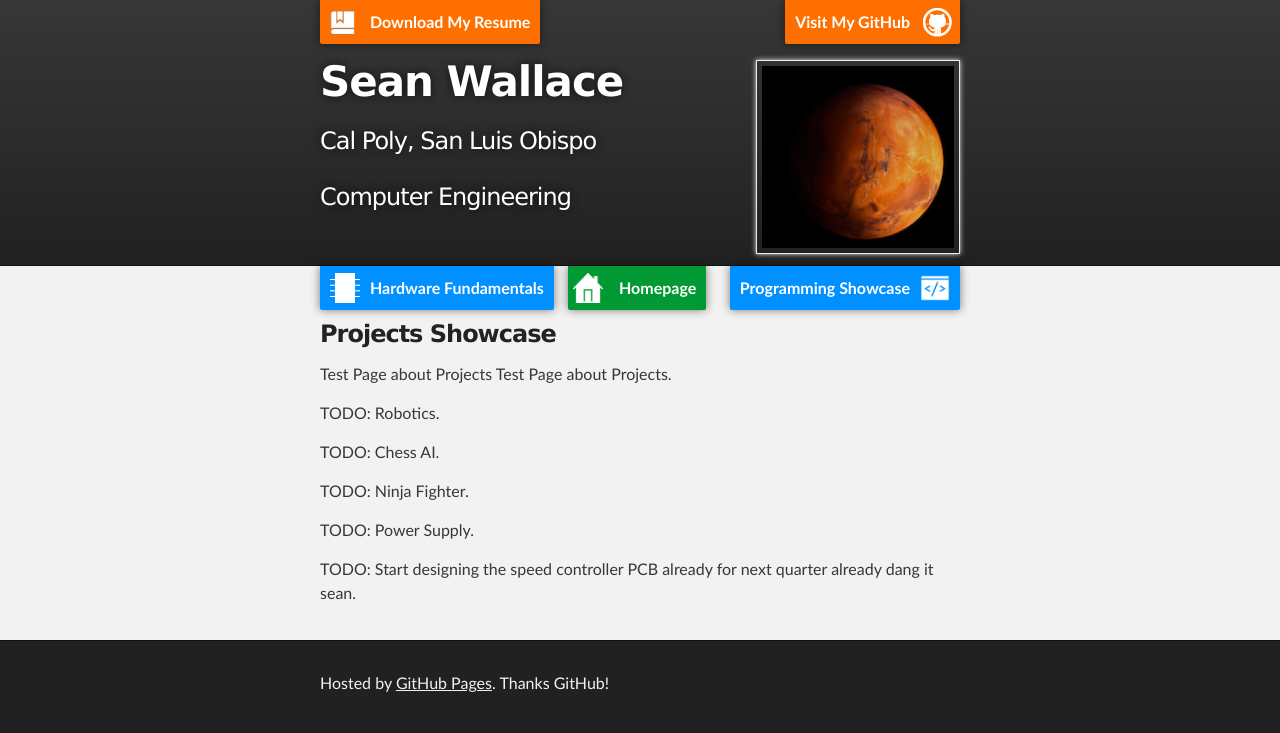
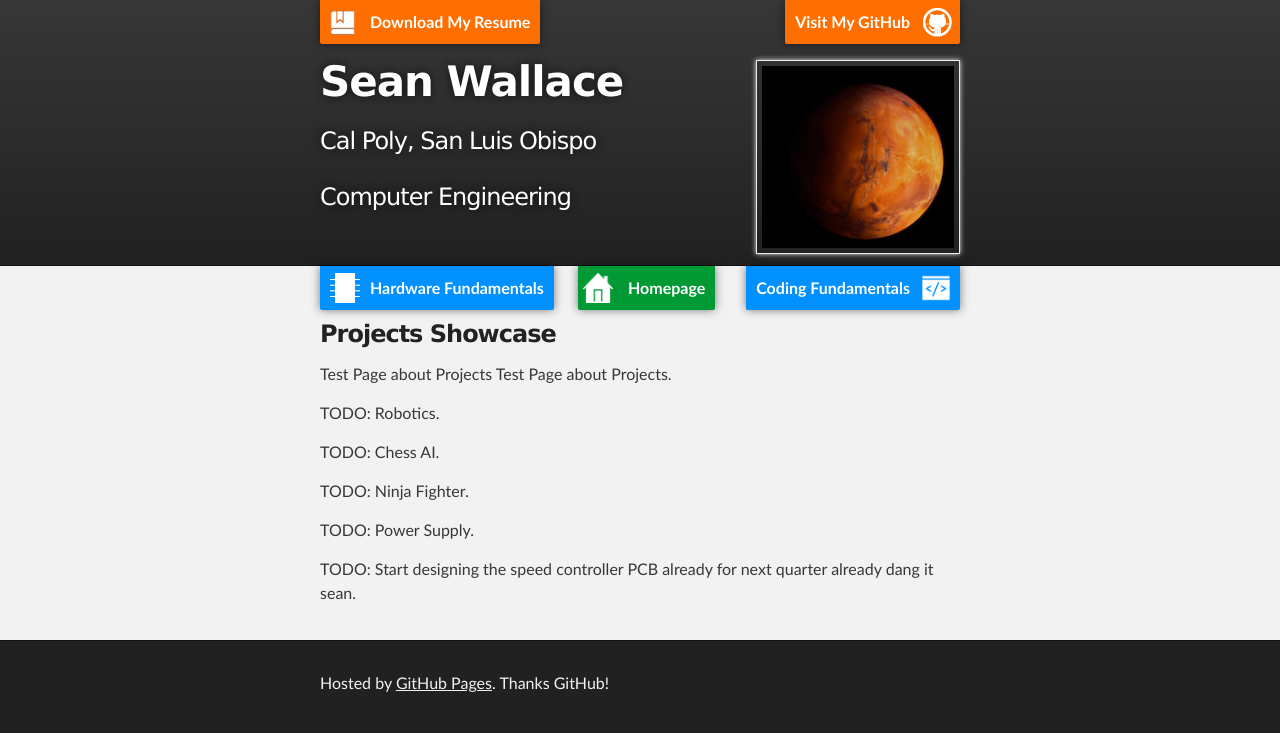
Before and after one commit to heatsink/heatsink.github.io-Storage, a plain HTML site: page projects.html in a window 1280 px wide. Drawn offline with Linux system fonts and the light colour scheme.

Commit message:
Change forgotten link to Coding Fundamentals

```diff
--- a/projects.html
+++ b/projects.html
@@ -24,7 +24,7 @@
          <section id="main_content" class="inner">
             <a id="hardware_banner" href="hardware.html">Hardware Fundamentals </a>
             <a id="homepage_banner_center" href="index.html">Homepage</a>
-            <a id="code_banner" href="programming.html">Programming Showcase</a>
+            <a id="code_banner" href="programming.html">Coding Fundamentals</a>
             <h3>
                <a id="welcome" class="anchor" href="#welcome" aria-hidden="true"><span aria-hidden="true" class="octicon octicon-link"></span></a>Projects Showcase
             </h3>
--- a/stylesheets/stylesheet.css
+++ b/stylesheets/stylesheet.css
@@ -413,9 +413,9 @@ height:200px;
   display: block;
   position: absolute;
   top:0;
-  left: 258px;
+  left: 268px;
   z-index: 10;
-  padding: 10px 10px 10px 51px;
+  padding: 10px 10px 10px 50px;
   color: #fff;
   background: url('../images/icon_home.png') #009933 no-repeat 5% 50%;
   background-size: 30px 30px;
```
